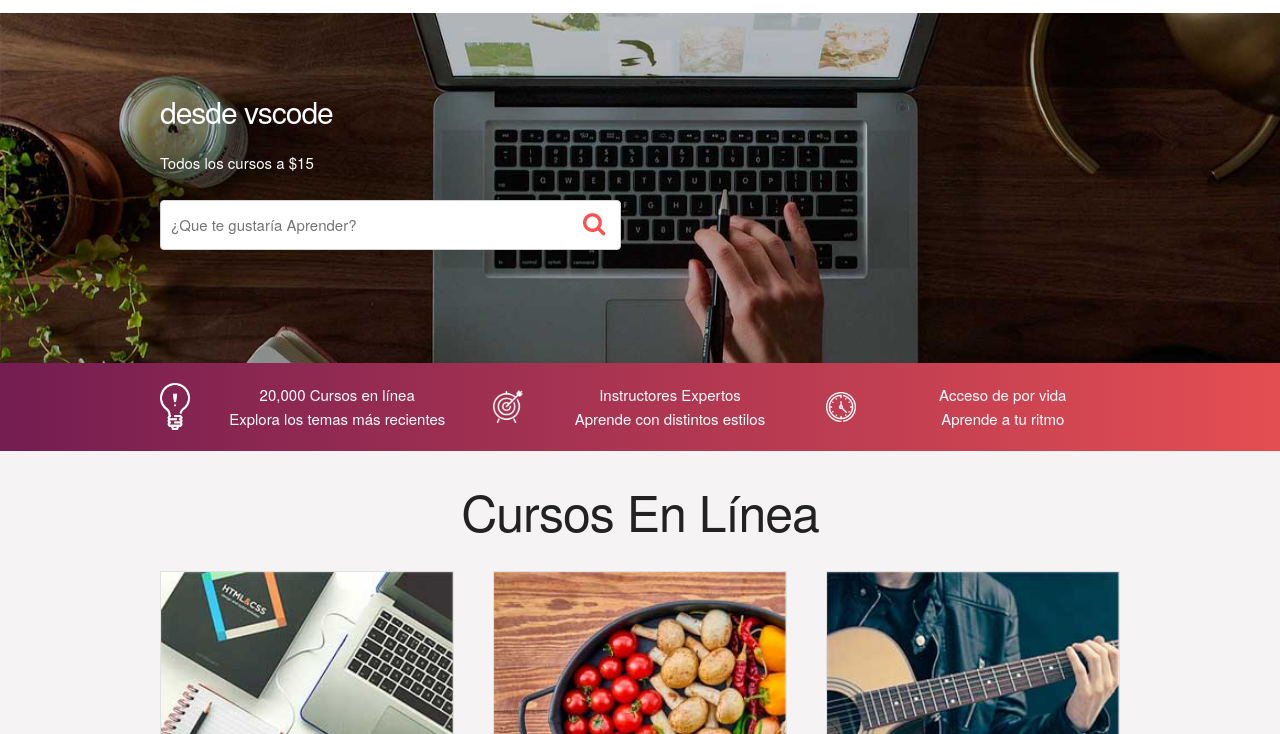
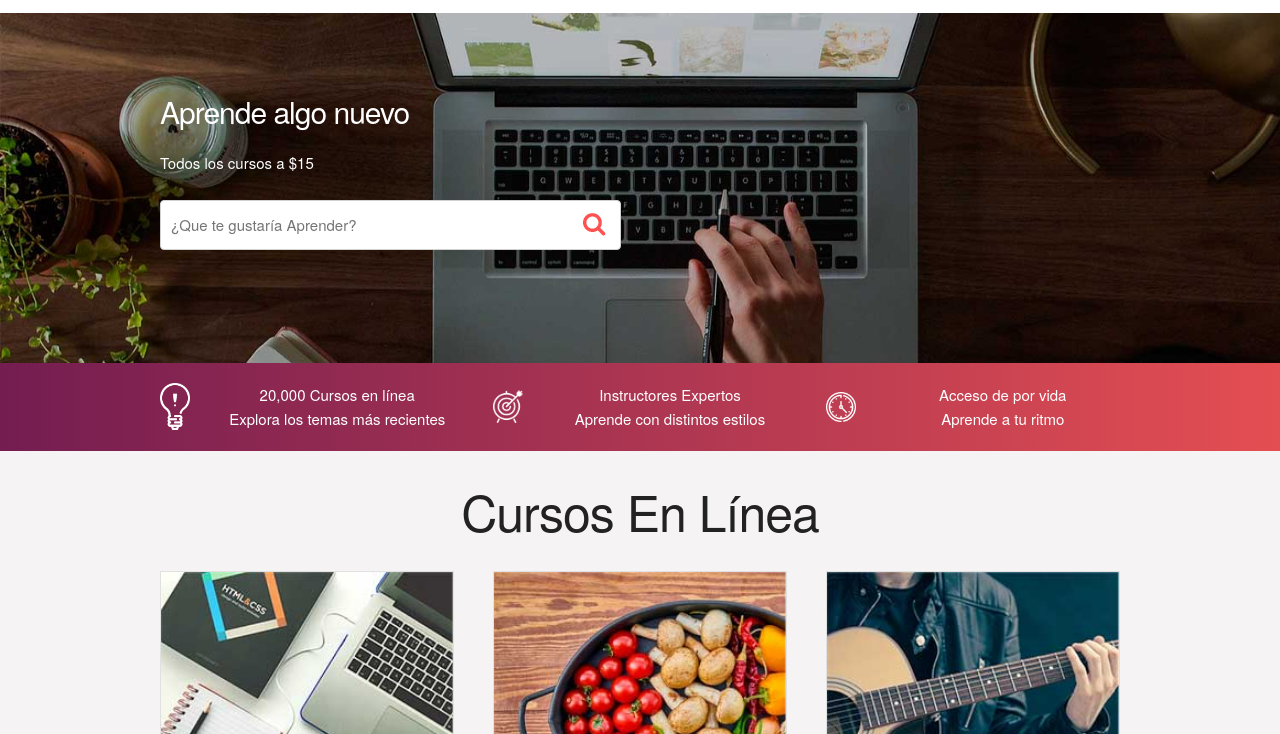
Before and after one commit to benjaweb1234/netlify1, a plain HTML site: page index.html in a window 1280 px wide. Shown: the part 66-800 px from the top of the page. Drawn offline with Linux system fonts and the light colour scheme.

Commit message:
nuevo titulo

```diff
--- a/index.html
+++ b/index.html
@@ -50,7 +50,7 @@
             <div class="row">
                     <div class="six columns">
                         <div class="contenido-hero">
-                                <h2>desde vscode</h2>
+                                <h2>Aprende algo nuevo</h2>
                                 <p>Todos los cursos a $15</p>
                                 <form action="#" id="busqueda" method="post" class="formulario">
                                     <input class="u-full-width" type="text" placeholder="¿Que te gustaría Aprender?" id="buscador">
```
